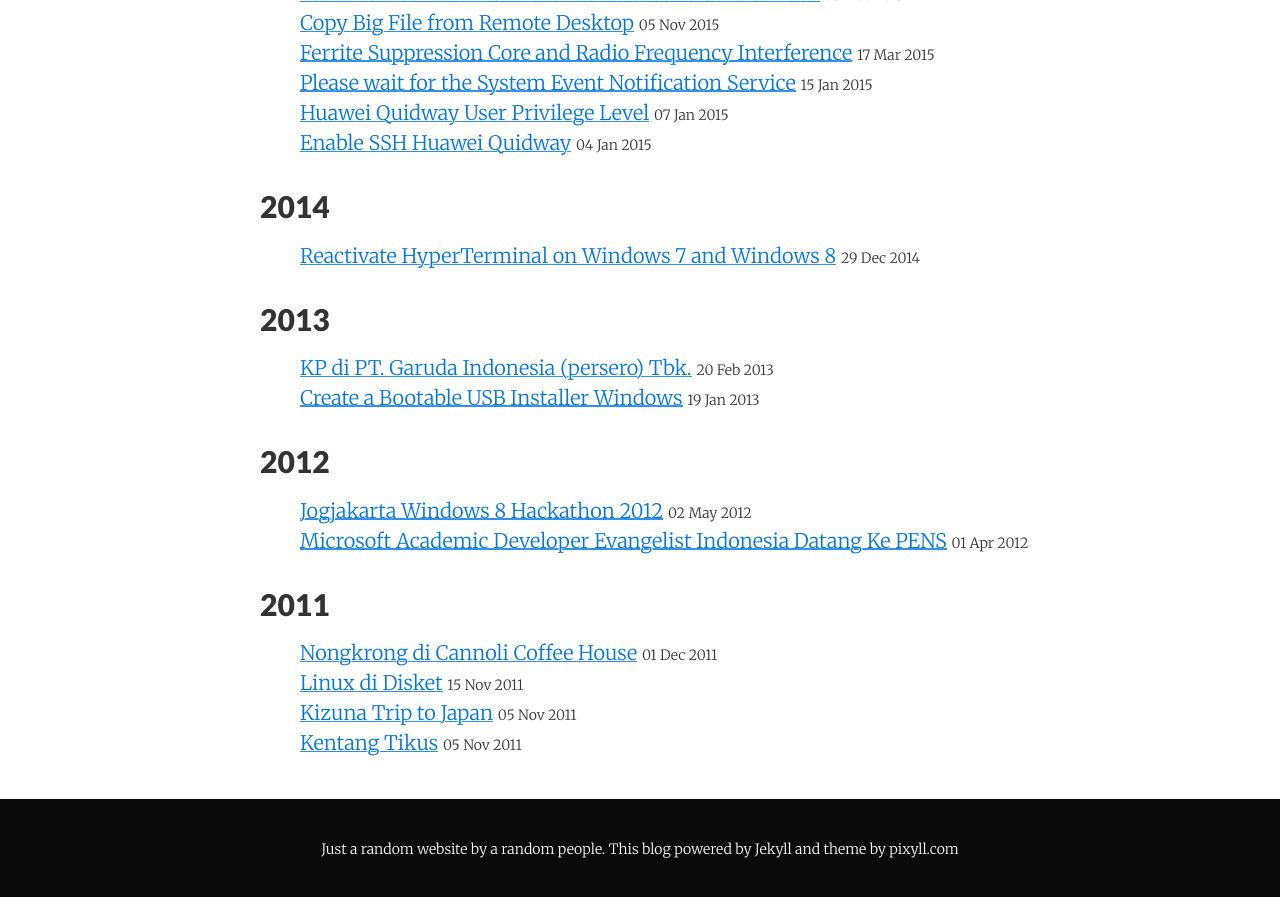
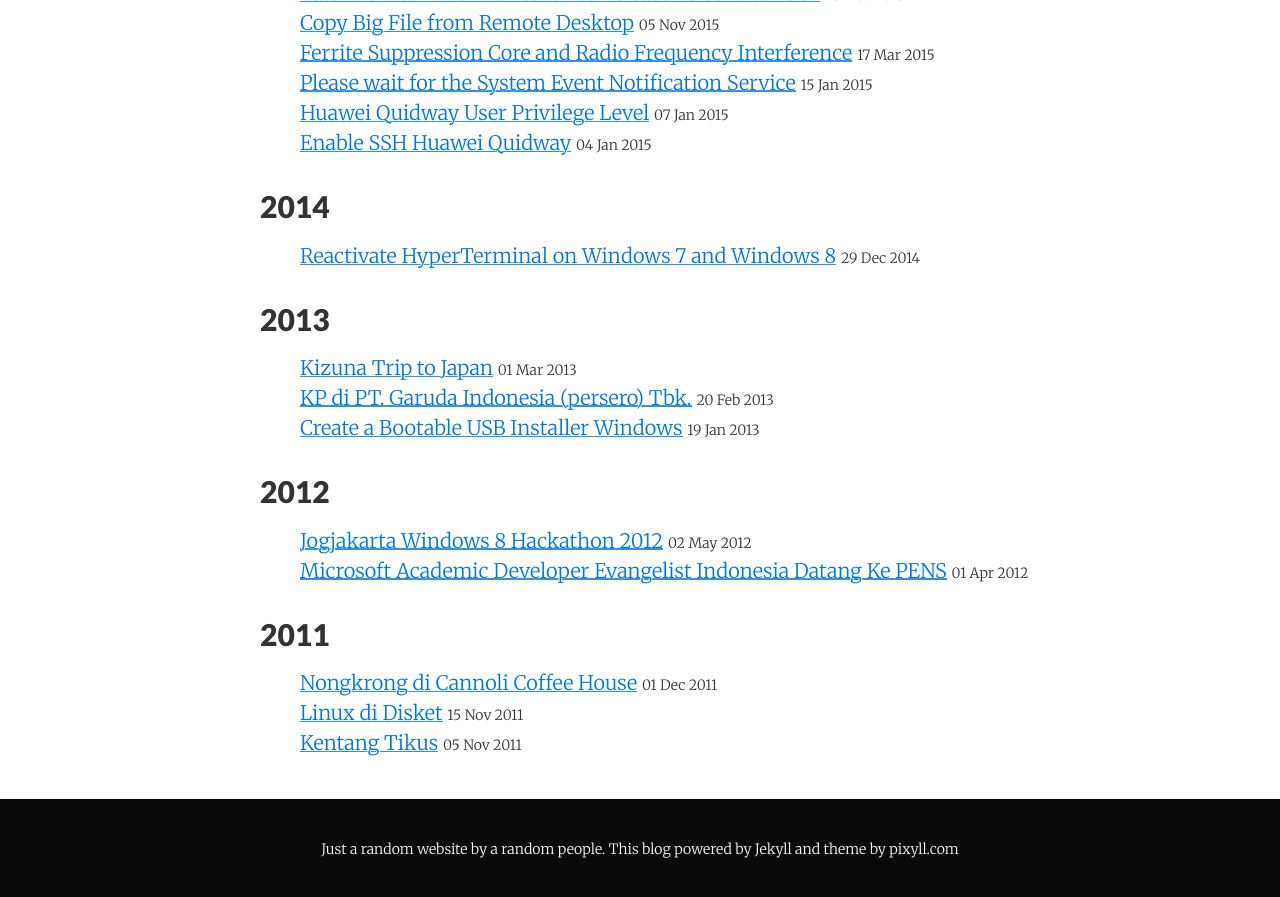
Before and after one commit to wwahyudi/wwahyudi.github.io, a Jekyll site: the page built from archive.html, in a window 1280 px wide and 900 px high, scrolled down 572 px. Shown: the top 897 px of the window. Built offline with Jekyll 4.4.1, drawn with Linux system fonts in a browser that asks for light colours.

Commit message:
Fixed date and some spaces

```diff
--- a/_posts/2013-03-01-kizuna-trip-to-japan.md
+++ b/_posts/2013-03-01-kizuna-trip-to-japan.md
@@ -1,7 +1,7 @@
 ---
 layout:     post
 title:      Kizuna Trip to Japan
-date:       2011-11-05
+date:       2013-03-01
 summary:    Trip to Japan for student exchange program Kizuna Bond Project
 categories: personal
 ---
@@ -14,7 +14,7 @@ Tanggal 17 Februari 2013 adalah hari menuju keberangkatan ke negeri sakura telah
 
 Final round Youth Competition for Diasaster Education, 5 Desember 2012
 
-Saya berasal dari tim EGO(Eepis Green Organization)dari PENS. Selain Ego, terdapat 5 tim lain yang ikut dalam Kizuna ini, diantaranya : HIMAPSI(himpunan Mahasiswa Psikologi) dari Universitas Syiah Kuala Banda Aceh, Korsa(Salman ITB volunteer Corps For Humanity) dari Institut teknologi Bandung, PMR Mania dari Universitas Gadjah Mada Jogjakarta, BFM(Book For Mountain) juga dari Universitas Gadjah Mada Jogjakarta, dan terakhir Situlung Tulung Team dari Universitas Hasanuddin Makassar. Kami semua berada di Kelompok D pada rombongan kali ini, Kelompok A dan B merupakan siswa SMA sedangkan C dan D merupakan mahasiswa.
+Saya berasal dari tim EGO (Eepis Green Organization) dari PENS. Selain Ego, terdapat 5 tim lain yang ikut dalam Kizuna ini, diantaranya : HIMAPSI (himpunan Mahasiswa Psikologi) dari Universitas Syiah Kuala Banda Aceh, Korsa (Salman ITB volunteer Corps For Humanity) dari Institut teknologi Bandung, PMR Mania dari Universitas Gadjah Mada Jogjakarta, BFM (Book For Mountain) juga dari Universitas Gadjah Mada Jogjakarta, dan terakhir Situlung Tulung Team dari Universitas Hasanuddin Makassar. Kami semua berada di Kelompok D pada rombongan kali ini, Kelompok A dan B merupakan siswa SMA sedangkan C dan D merupakan mahasiswa.
 
 ![Sesi foto kelompok D sebelum berangkat di Kedutaan Besar Jepang untuk Indonesia](https://public-ch3302.files.1drv.com/y3pxf9ZzewM3WPl8QBFhESmvXB2xGrQl_6dWL2PiMVbltpy0a9Bb8pxfcVcf0rQb3a34fHCaA8KfLoy80RWgAMsZRhgA-VW1Gr1D6H9OrBeOUmXbE-eJZz4a0yWsdwaudyX/2.jpg)
 
```
